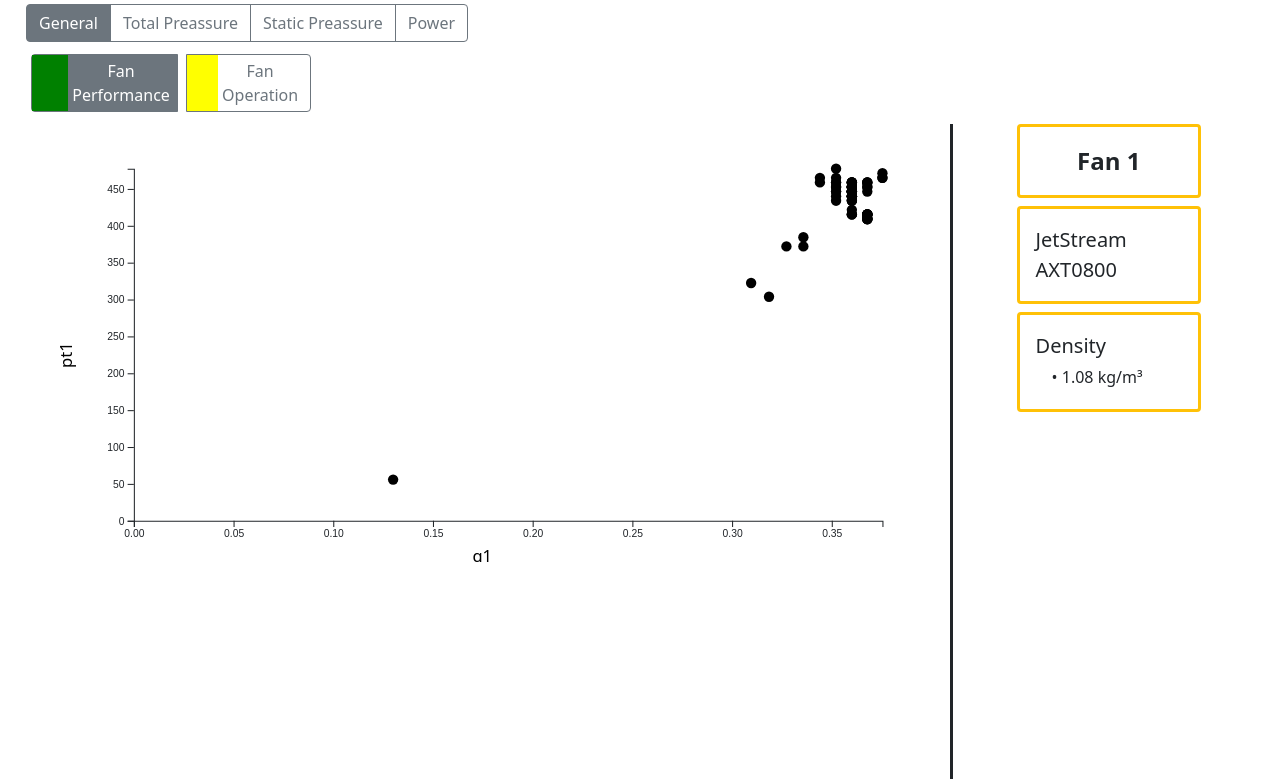
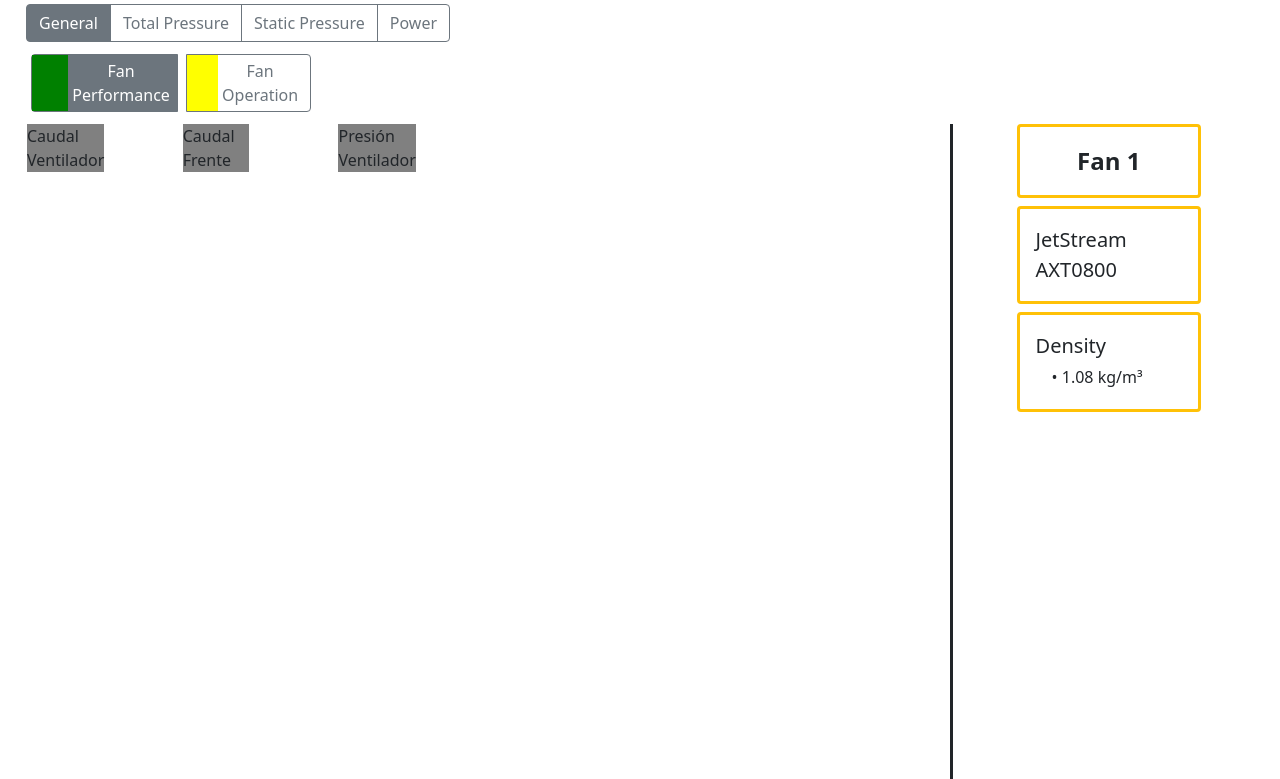
Before and after one commit to DanielSepu/AFD, a Django app: page /currentstatus in a window 1280 px wide. Shown: the part 56-835 px from the top of the page. Run offline with Django 4.2, Linux system fonts and the light colour scheme; data that the repository does not hold is empty; some libraries are stand-ins or nearby versions.

Commit message:
Current Status PlusQ 3 variables

```diff
--- a/ventapp/applications/currentstatus/urls.py
+++ b/ventapp/applications/currentstatus/urls.py
@@ -7,6 +7,7 @@ app_name = "currentstatus"
 
 urlpatterns = [
   path('currentstatus',views.currentstatus,name="currentstatus"),
+  path('get_recent_data',views.get_recent_data,name="get_recent_data"),
 ]
 
 urlpatterns += staticfiles_urlpatterns()
--- a/ventapp/applications/currentstatus/views.py
+++ b/ventapp/applications/currentstatus/views.py
@@ -1,11 +1,17 @@
 import pdb
 from django.shortcuts import render
 import pandas as pd  # Importa pandas
-from django.http import HttpResponse
+from django.http import JsonResponse
 import requests as rq
 
 from django.conf import settings
 import os
+
+from yaml import serialize
+
+
+from applications.currentstatus.models import SensorsData
+from django.db.models import Max
 
 
 
@@ -71,3 +77,14 @@ def currentstatus(request):
 
     # Si la solicitud no es un POST, simplemente renderiza la página sin datos
     return render(request, 'currentStatus.html')
+
+
+def get_recent_data(request):
+    if request.method == 'GET':
+        latest_record = SensorsData.objects.using('sensorDB').aggregate(Max('id'))
+        max_id = latest_record['id__max']
+
+        # Consultar registro con ese id
+        item = SensorsData.objects.using('sensorDB').get(id=max_id)
+        data=[item.q1, item.qf, item.pt1]
+        return JsonResponse(data, safe=False)
--- a/ventapp/media/datos.csv
+++ b/ventapp/media/datos.csv
@@ -5,9 +5,9 @@ q1,pt1,pe1,densidad1,qf,semaforo
 0.36007463,434,291.4,1,0.49837319,BAJO REQ
 0.352157976,434,297.6,1,0.487415883,BAJO REQ
 0.36007463,440.2,297.6,1,0.49837319,BAJO REQ
-0.36007463,440.2,297.6,1,0.49837319,BAJO REQ
-0.36007463,440.2,297.6,1,0.49837319,BAJO REQ
-0.36007463,440.2,297.6,1,0.49837319,BAJO REQ
+0.36007463,440.2,297.6,1,0.49837319,RIESGO CRITICO
+0.36007463,440.2,297.6,1,0.49837319,RIESGO CRITICO
+0.36007463,440.2,297.6,1,0.49837319,RIESGO CRITICO
 0.367821064,452.6,303.8,1,0.509094899,BAJO REQ
 0.36007463,452.6,310,1,0.49837319,BAJO REQ
 0.375407813,471.2,316.2,1,0.519595589,BAJO REQ
@@ -23,9 +23,9 @@ q1,pt1,pe1,densidad1,qf,semaforo
 0.33576561,372,248,1,0.464727487,BAJO REQ
 0.327261905,372,254.2,1,0.452957654,BAJO REQ
 0.33576561,384.4,260.4,1,0.464727487,BAJO REQ
-0.36007463,446.4,303.8,1,0.49837319,BAJO REQ
-0.36007463,446.4,303.8,1,0.49837319,BAJO REQ
-0.36007463,446.4,303.8,1,0.49837319,BAJO REQ
+0.36007463,446.4,303.8,1,0.49837319,MEDIO REQ
+0.36007463,446.4,303.8,1,0.49837319,MEDIO REQ
+0.36007463,446.4,303.8,1,0.49837319,MEDIO REQ
 0.36007463,452.6,310,1,0.49837319,BAJO REQ
 0.36007463,446.4,303.8,1,0.49837319,BAJO REQ
 0.36007463,446.4,303.8,1,0.49837319,BAJO REQ
--- a/ventapp/templates/base.html
+++ b/ventapp/templates/base.html
@@ -37,6 +37,8 @@
 
   {% block head_js %}{% endblock head_js %}
 
+  <script src="https://code.jquery.com/jquery-3.6.0.min.js"></script>
+
   <title>{% block head_title %}{% endblock %} | VentApp</title>
 </head>
 <body>
--- a/ventapp/templates/currentStatus.html
+++ b/ventapp/templates/currentStatus.html
@@ -28,10 +28,10 @@
 
 
                <input type="radio" class="btn-check" name="btnradioChart" id="t_preassure" autocomplete="off" >
-               <label class="btn btn-outline-secondary" for="t_preassure"  onclick="changeDataChart({{total_pressure |safe}},'t_preassure')" >Total Preassure</label>
+               <label class="btn btn-outline-secondary" for="t_preassure"  onclick="changeDataChart({{total_pressure |safe}},'t_preassure')" >Total Pressure</label>
 
                <input type="radio" class="btn-check" name="btnradioChart" id="s_pressure" autocomplete="off"  >
-               <label class="btn btn-outline-secondary" for="s_pressure"    onclick="changeDataChart({{static_pressure|safe}}, 's_pressure')" >Static Preassure</label>
+               <label class="btn btn-outline-secondary" for="s_pressure"    onclick="changeDataChart({{static_pressure|safe}}, 's_pressure')" >Static Pressure</label>
 
                <input type="radio" class="btn-check" name="btnradioChart" id="power" autocomplete="off" >
                <label class="btn btn-outline-secondary" for="power" onclick="changeDataChart({{power|safe}},'power')" >Power</label>
@@ -65,7 +65,22 @@
 
       <div class="row " style="height: calc(100% - 40px);">
          <div class="col-9 border-end border-3 border-dark h-100">
-               {% include "widgets/fanRealCurve/graphic.html" %}
+               {% comment %} {% include "widgets/fanRealCurve/graphic.html" %} {% endcomment %}
+               <div class="row">
+                  <div class="col-2 d-flex">
+                     <div class="col" style= "background-color: gray;"> Caudal Ventilador</div>
+                     <div class="col" id="q1"></div>
+                  </div>
+                  <div class="col-2 d-flex">
+                     <div class="col" style= "background-color: gray;"> Caudal Frente</div>
+                     <div class="col" id="qf"></div>
+                  </div>
+                  <div class="col-2 d-flex">
+                     <div class="col" style= "background-color: gray;"> Presión Ventilador</div>
+                     <div class="col" id="pt1"></div>
+                  </div>
+
+               </div>
          </div>
 
          <div class="col-3">
@@ -114,9 +129,8 @@
       var switchStatus = true
 
 
-
-
-      document.addEventListener("DOMContentLoaded", function() { createChartScatterplot(dataSection.FanPerformance.data); });
+      {% comment %} document.addEventListener("DOMContentLoaded", function() { createChartScatterplot(dataSection.FanPerformance.data); }); {% endcomment %}
+      document.addEventListener("DOMContentLoaded", function() { getValues() });
 
 
       // Cambiar vista
@@ -161,10 +175,26 @@
 
       }
 
+      function getValues() {
+         fetch("/get_recent_data")
+            .then(response => response.json())
+            .then(data => {
+               // Información en data
+               console.log(data);
+               updateValues(data);
+         });
+      }
 
+      function updateValues(data) {
+         // Actualiza los divs con los nuevos valores
+         $("#q1").text(data[0]);
+         $("#qf").text(data[1]);
+         $("#pt1").text(data[2]);
+      }
 
-
-
+      setInterval( () => {
+         getValues();
+      }, 15000);
 
    </script>
 {% endblock %}
```
Also changed, not shown: ventapp/applications/currentstatus/models.py (+16 -0 lines).
